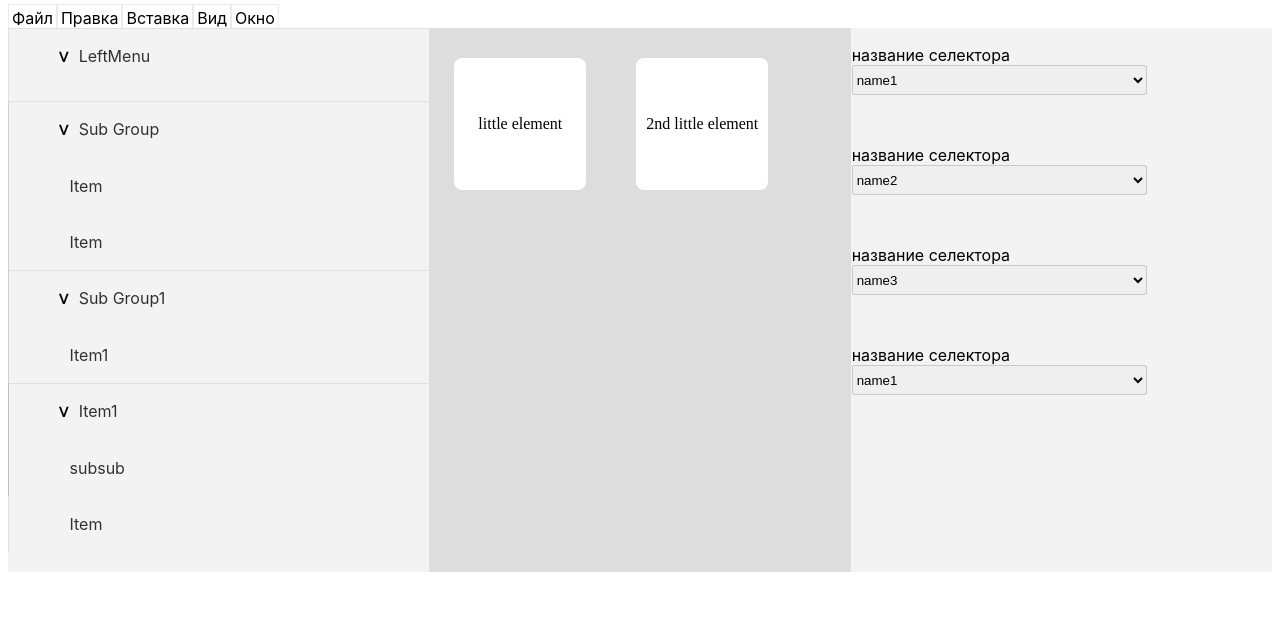
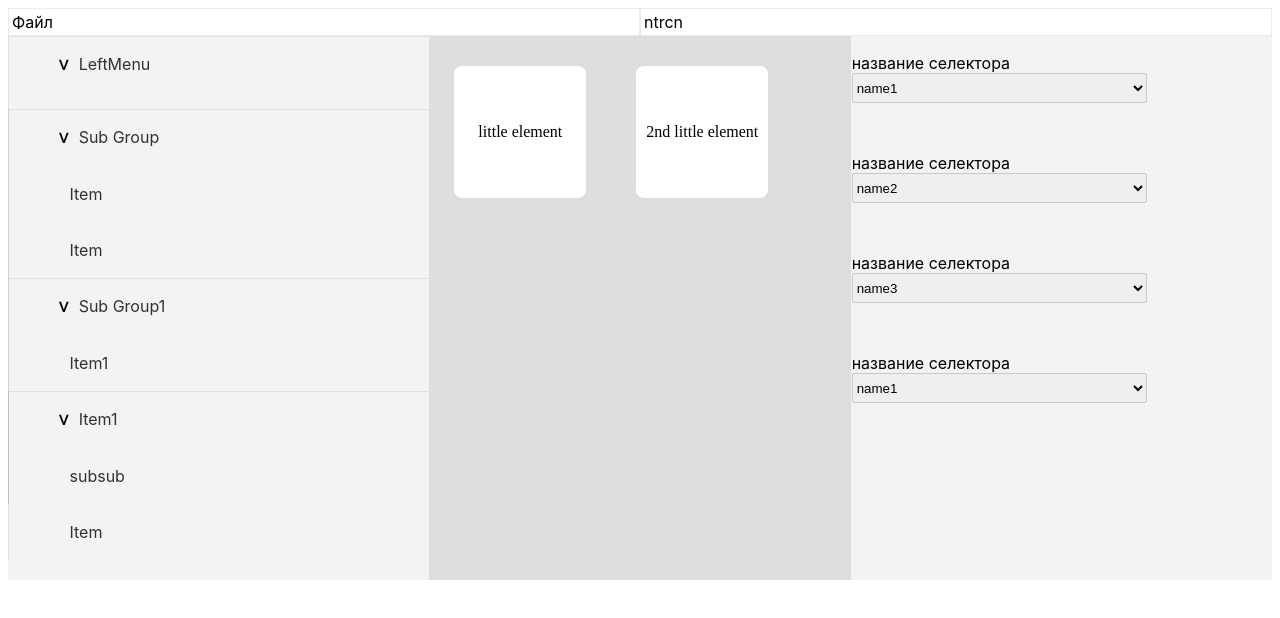
Before and after one commit to igordmax/electronapp, a Vue app: page / in a window 1280 px wide. Shown: the top 618 px of the page. Built offline with nearby package versions, Linux system fonts and the light colour scheme.

Commit message:
step 5.2

```diff
--- a/src/App.vue
+++ b/src/App.vue
@@ -1,5 +1,5 @@
 <template>
-<header>
+<header class="flex">
 <HeaderMenu> </HeaderMenu>
 </header>
  <div class="container">
--- a/src/components/HeaderMenu.vue
+++ b/src/components/HeaderMenu.vue
@@ -1,16 +1,5 @@
 <template>
-<!--<HeaderMenu>
-    <button>menu</button>
-<button>info</button>
-<button>howareu</button>
-</HeaderMenu>
-
-<label :model="menuStructure">
-{{model.menu}}
-</label>-->
-
-    <ul class="menu">
-<li>Файл</li>
+    <!--<ul class="menu">
 <li @click="toggle"
 :class="{'open': open}">Правка</li>
 <li @click="toggle"
@@ -19,8 +8,21 @@
 :class="{'open': open}">Вид</li>
 <li @click="toggle"
 :class="{'open': open}">Окно</li>
-</ul>
-
+</ul>-->
+<div class="container">
+  <div class="menu" @click="open=!open">Файл
+  <ul class="dropown-content" v-if="open">
+    <li >текст1</li>
+     <li >текст2</li>
+  </ul>
+  </div>
+    <div class="menu" @click="open=!open">ntrcn
+  <ul class="dropown-content" v-if="open">
+    <li >текст1</li>
+     <li >текст2</li>
+  </ul>
+  </div>
+  </div>
 <!--<li :class="[isFolder ? 'folder' : 'file']" :model="menuStructure">
 {{model.name}}
 </li>-->
@@ -30,16 +32,16 @@
 export default {
   name: 'HeaderMenu',
   data: function () {
-   let menuStructure={
-    children: [
-    {names: "menu"},
-    {names: "info"},
-    {names: "АААААААААААААААААААААА"}
+   //let menuStructure={
+   // children: [
+   // {names: "menu"},
+   // {names: "info"},
+   // {names: "АААААААААААААААААААААА"}
 
-    ]
-   };
+  //  ]
+   //};
     return {
-        menuStructure: menuStructure,
+       // menuStructure: menuStructure,
         open: false
     }
   },
@@ -60,6 +62,10 @@ export default {
 </script>
 
 <style>
+  .dropdown-content{
+  /*ransform: scale(2)*/
+  position: absolute
+  }
   .headerMenuStyle{
     position: absolute;
   left: 0%;
@@ -69,8 +75,8 @@ export default {
   background: #FFFFFF;
   }
 
-   ul.menu {
-    margin: 0; /* Обнуляем значение отступов */
+  div.menu{
+margin: 0; /* Обнуляем значение отступов */
     padding: 0px; /* Значение полей */
     cursor: pointer;
     font-family: -apple-system, BlinkMacSystemFont, "Segoe UI", Roboto,
@@ -78,12 +84,17 @@ export default {
     sans-serif;
   -webkit-font-smoothing: antialiased;
   -moz-osx-font-smoothing: grayscale;
+  -ms-flex: 1 0 0;
+  flex: 1 0 0;
+      border: 1px solid;
+    border-width: 1px;
+    border-color: rgba(0, 0, 0, 0.0803);
+    padding: 3px;
+  }
 
-   }
-
-  ul.menu li {
-    display: inline;
-    margin-right: 0px;
+  div.menu ul li {
+    /*display: inline;
+    margin-right: 0px;*/
     border: 1px solid;
     border-width: 1px;
     border-color: rgba(0, 0, 0, 0.0803);
```
